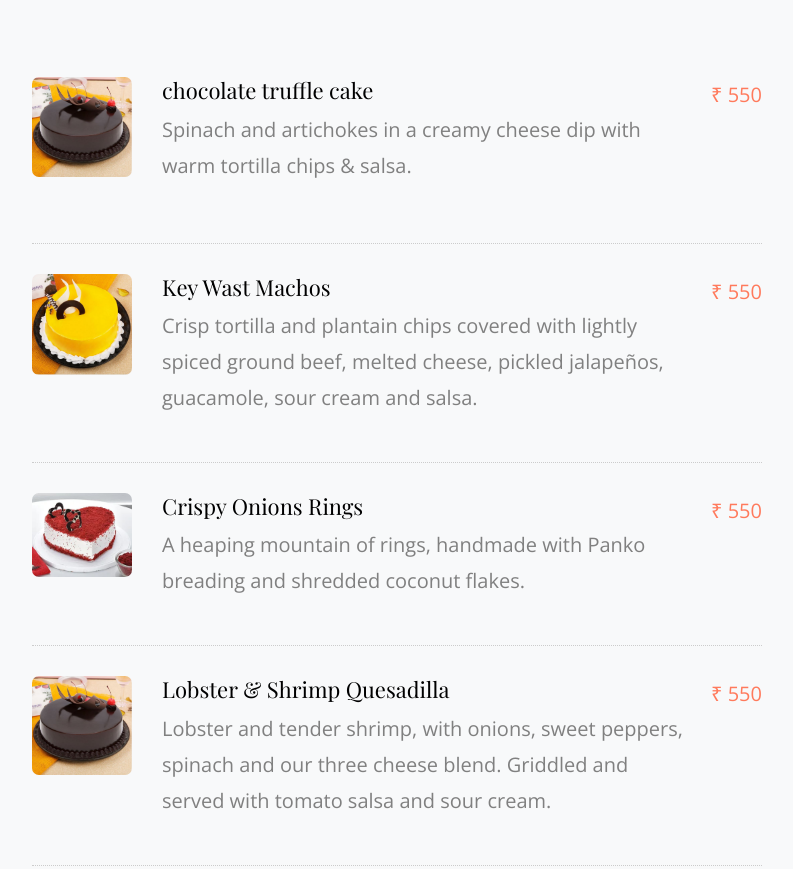
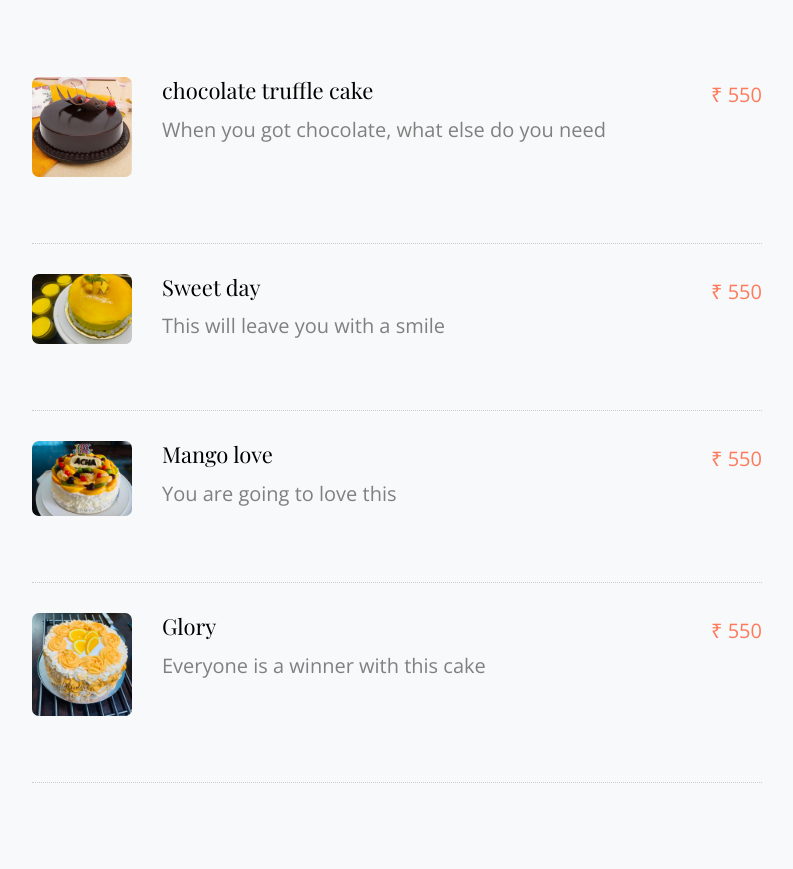
Before and after one commit to Frostfury/Cakeworld, a plain HTML site: page index.html in a window 1280 px wide. Shown: the part 2709-3578 px from the top of the page, without its empty margins (243-1036 px from the left). Drawn offline with nearby package versions, Linux system fonts and the light colour scheme; files whose address does not match are found by name; a web font is replaced by a local one.

Commit message:
menu change

```diff
--- a/index.html
+++ b/index.html
@@ -202,7 +202,7 @@
                       <div class="text order-1 mb-3">
                         <img src="images/img_1.jpg" alt="Image">
                         <h3><a href="#">chocolate truffle cake</a></h3>
-                        <p>Spinach and artichokes in a creamy cheese dip with warm tortilla chips &amp; salsa.</p>
+                        <p>When you got chocolate, what else do you need</p>
                       </div>
                       <div class="price order-2">
                         <strong>₹ 550</strong>
@@ -213,9 +213,9 @@
 
                     <div class="d-block d-md-flex menu-food-item">
                       <div class="text order-1 mb-3">
-                        <img src="images/img_2.jpg" alt="Image">
-                        <h3><a href="#">Key Wast Machos</a></h3>
-                        <p>Crisp tortilla and plantain chips covered with lightly spiced ground beef, melted cheese, pickled jalapeños, guacamole, sour cream and salsa.</p>
+                        <img src="images/c_1.jpeg" alt="Image">
+                        <h3><a href="#">Sweet day</a></h3>
+                        <p>This will leave you with a smile</p>
                       </div>
                       <div class="price order-2">
                         <strong>₹ 550</strong>
@@ -224,9 +224,9 @@
 
                     <div class="d-block d-md-flex menu-food-item">
                       <div class="text order-1 mb-3">
-                        <img src="images/img_3.jpg" alt="Image">
-                        <h3><a href="#">Crispy Onions Rings</a></h3>
-                        <p>A heaping mountain of rings, handmade with Panko breading and shredded coconut flakes.</p>
+                        <img src="images/c_2.jpeg" alt="Image">
+                        <h3><a href="#">Mango love</a></h3>
+                        <p>You are going to love this</p>
                       </div>
                       <div class="price order-2">
                         <strong>₹ 550</strong>
@@ -235,9 +235,9 @@
 
                     <div class="d-block d-md-flex menu-food-item">
                       <div class="text order-1 mb-3">
-                        <img src="images/img_1.jpg" alt="Image">
-                        <h3><a href="#">Lobster &amp; Shrimp Quesadilla</a></h3>
-                        <p>Lobster and tender shrimp, with onions, sweet peppers, spinach and our three cheese blend. Griddled and served with tomato salsa and sour cream.</p>
+                        <img src="images/c_3.jpeg" alt="Image">
+                        <h3><a href="#">Glory</a></h3>
+                        <p>Everyone is a winner with this cake</p>
                       </div>
                       <div class="price order-2">
                         <strong>₹ 550</strong>
@@ -251,9 +251,9 @@
 
                     <div class="d-block d-md-flex menu-food-item">
                       <div class="text order-1 mb-3">
-                        <img src="images/img_2.jpg" alt="Image">
+                        <img src="images/pz_1.jpg" alt="Image">
                         <h3><a href="#">Farm House</a></h3>
-                        <p>Spinach and artichokes in a creamy cheese dip with warm tortilla chips &amp; salsa.</p>
+                        <p>You didnt know you need this in your life</p>
                       </div>
                       <div class="price order-2">
                         <strong>₹ 550</strong>
@@ -262,9 +262,9 @@
 
                     <div class="d-block d-md-flex menu-food-item">
                       <div class="text order-1 mb-3">
-                        <img src="images/img_1.jpg" alt="Image">
+                        <img src="images/pz_2.jpg" alt="Image">
                         <h3><a href="#">Cheese heaven</a></h3>
-                        <p>Crisp tortilla and plantain chips covered with lightly spiced ground beef, melted cheese, pickled jalapeños, guacamole, sour cream and salsa.</p>
+                        <p>There must be pizza in heaven</p>
                       </div>
                       <div class="price order-2">
                         <strong>₹ 550</strong>
@@ -273,9 +273,9 @@
 
                     <div class="d-block d-md-flex menu-food-item">
                       <div class="text order-1 mb-3">
-                        <img src="images/img_3.jpg" alt="Image">
+                        <img src="images/pz_3.jpg" alt="Image">
                         <h3><a href="#">Golden Garden</a></h3>
-                        <p>A heaping mountain of rings, handmade with Panko breading and shredded coconut flakes.</p>
+                        <p>Dive into this masterpiece</p>
                       </div>
                       <div class="price order-2">
                         <strong>₹ 550</strong>
@@ -284,9 +284,9 @@
 
                     <div class="d-block d-md-flex menu-food-item">
                       <div class="text order-1 mb-3">
-                        <img src="images/img_2.jpg" alt="Image">
+                        <img src="images/pz_4.png" alt="Image">
                         <h3><a href="#">Doors of eden</a></h3>
-                        <p>Lobster and tender shrimp, with onions, sweet peppers, spinach and our three cheese blend. Griddled and served with tomato salsa and sour cream.</p>
+                        <p>There is something divine about this</p>
                       </div>
                       <div class="price order-2">
                         <strong>₹ 550</strong>
```
Also changed, not shown: images/c_1.jpeg (added), images/c_2.jpeg (added), images/c_3.jpeg (added), images/pz_1.jpg (added), images/pz_2.jpg (added), images/pz_3.jpg (added), images/pz_4.png (added).
